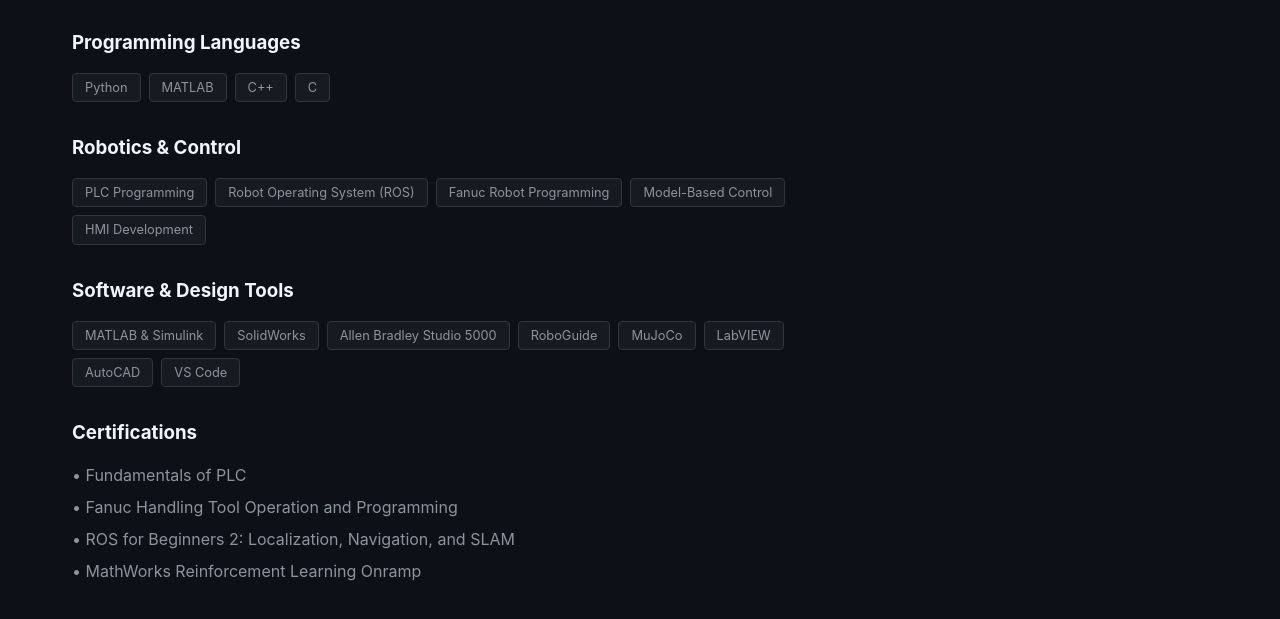
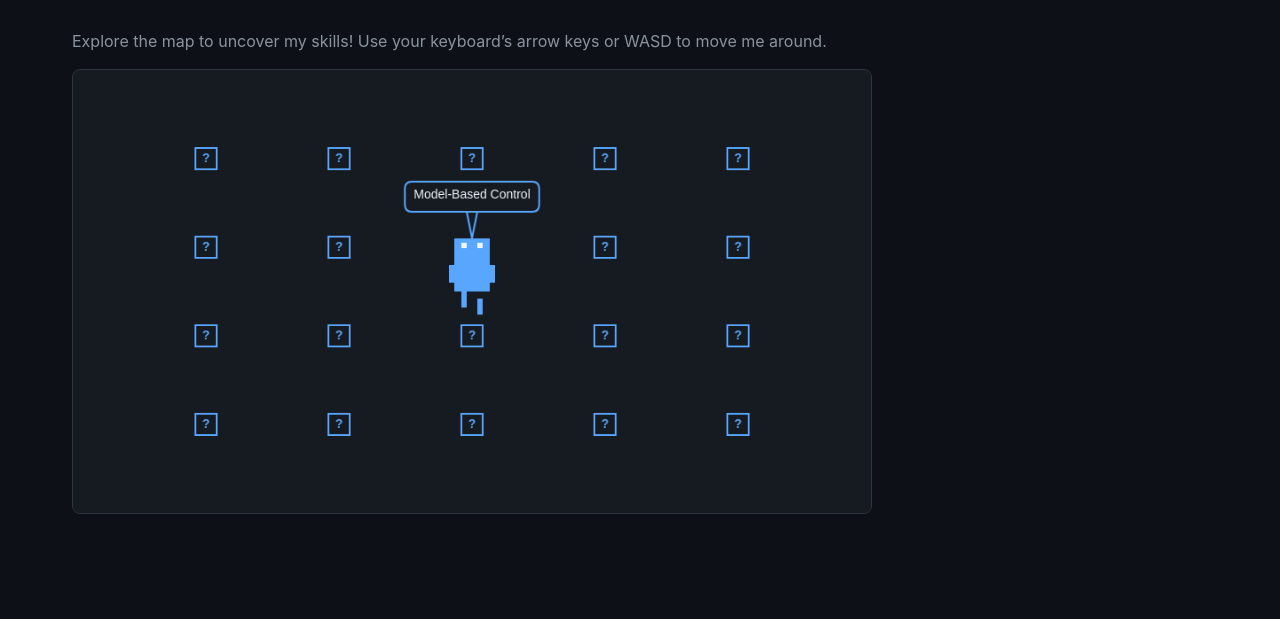
Before and after one commit to scakki/scakki.github.io, a plain HTML site: page index.html in a window 1280 px wide. Both pictures are taken after a click on the link "Skills". Shown: the part 157-776 px from the top of the page. Drawn offline with Linux system fonts and the light colour scheme.

Commit message:
New skill page testing

```diff
--- a/index.html
+++ b/index.html
@@ -312,51 +312,14 @@
         <div class="page" id="skills">
             <div class="page-content">
                 <h1>Technical Skills</h1>
-
-                <div style="margin-bottom: 2rem;">
-                    <h3 style="color: var(--text-primary); margin-bottom: 1rem;">Programming Languages</h3>
-                    <div class="tech-tags">
-                        <span class="tech-tag">Python</span>
-                        <span class="tech-tag">MATLAB</span>
-                        <span class="tech-tag">C++</span>
-                        <span class="tech-tag">C</span>
-                    </div>
-                </div>
-
-                <div style="margin-bottom: 2rem;">
-                    <h3 style="color: var(--text-primary); margin-bottom: 1rem;">Robotics & Control</h3>
-                    <div class="tech-tags">
-                        <span class="tech-tag">PLC Programming</span>
-                        <span class="tech-tag">Robot Operating System (ROS)</span>
-                        <span class="tech-tag">Fanuc Robot Programming</span>
-                        <span class="tech-tag">Model-Based Control</span>
-                        <span class="tech-tag">HMI Development</span>
-                    </div>
-                </div>
-
-                <div style="margin-bottom: 2rem;">
-                    <h3 style="color: var(--text-primary); margin-bottom: 1rem;">Software & Design Tools</h3>
-                    <div class="tech-tags">
-                        <span class="tech-tag">MATLAB & Simulink</span>
-                        <span class="tech-tag">SolidWorks</span>
-                        <span class="tech-tag">Allen Bradley Studio 5000</span>
-                        <span class="tech-tag">RoboGuide</span>
-                        <span class="tech-tag">MuJoCo</span>
-                        <span class="tech-tag">LabVIEW</span>
-                        <span class="tech-tag">AutoCAD</span>
-                        <span class="tech-tag">VS Code</span>
-                    </div>
-                </div>
-
-                <div style="margin-bottom: 2rem;">
-                    <h3 style="color: var(--text-primary); margin-bottom: 1rem;">Certifications</h3>
-                    <ul style="list-style: none; color: var(--text-secondary);">
-                        <li style="margin-bottom: 0.5rem;">• Fundamentals of PLC</li>
-                        <li style="margin-bottom: 0.5rem;">• Fanuc Handling Tool Operation and Programming</li>
-                        <li style="margin-bottom: 0.5rem;">• ROS for Beginners 2: Localization, Navigation, and SLAM</li>
-                        <li style="margin-bottom: 0.5rem;">• MathWorks Reinforcement Learning Onramp</li>
-                    </ul>
-                </div>
+                <!-- Introduction text for the interactive skills game -->
+                <p class="subtitle" style="margin-bottom: 1rem; color: var(--text-secondary);">
+                    Explore the map to uncover my skills! Use your keyboard’s arrow keys or WASD to move me around.
+                </p>
+                <!-- Canvas for the interactive skills game -->
+                <canvas id="skillsGameCanvas" width="900" height="500"
+                        style="border: 1px solid var(--border-color); width: 100%; max-width: 100%; background: var(--bg-secondary); border-radius: 8px;">
+                </canvas>
             </div>
         </div>
     </main>
@@ -398,6 +361,19 @@
                     console.error('Page not found:', pageId);
                 }
 
+                // When navigating, start or stop the skills game depending on the active page.
+                if (pageId === 'skills') {
+                    // Start the interactive skills game on the skills page
+                    if (typeof skillsGameStart === 'function') {
+                        skillsGameStart();
+                    }
+                } else {
+                    // Stop the game when navigating away from the skills page
+                    if (typeof skillsGameStop === 'function') {
+                        skillsGameStop();
+                    }
+                }
+
                 // Update navigation links
                 const navLinks = document.querySelectorAll('.nav-link');
                 navLinks.forEach(link => {
@@ -426,5 +402,7 @@
             console.log('Navigation system initialized');
         });
     </script>
+    <!-- External script implementing the interactive skills game -->
+    <script src="js/skillsGame.js"></script>
 </body>
 </html>
--- /dev/null
+++ b/js/skillsGame.js
@@ -0,0 +1,338 @@
+/* Interactive Skills Game
+ *
+ * This module implements a simple 2D exploration game to replace the
+ * static skills list. A cute robot avatar can be moved around with the
+ * arrow keys or WASD. Hidden skill boxes are distributed across the
+ * canvas; when the robot bumps into one, the skill name is revealed
+ * in a manga‑style speech bubble and the box disappears. The game
+ * respects the site's current theme by reading CSS custom properties
+ * for colours on every draw call.
+ */
+
+(function() {
+  let canvas, ctx;
+  let robot;
+  let skills = [];
+  let keys = {};
+  let bubble = null;
+  let animationFrameId;
+  let running = false;
+
+  /** Read CSS variables from the page to keep the game in sync with the theme. */
+  function getRootStyles() {
+    const root = getComputedStyle(document.body);
+    return {
+      bg: root.getPropertyValue('--bg-secondary').trim() || '#161b22',
+      primary: root.getPropertyValue('--text-primary').trim() || '#f0f6fc',
+      secondary: root.getPropertyValue('--text-secondary').trim() || '#8b949e',
+      accent: root.getPropertyValue('--accent-color').trim() || '#58a6ff'
+    };
+  }
+
+  /** Initialise the game state and distribute skill boxes. */
+  function initGame() {
+    canvas = document.getElementById('skillsGameCanvas');
+    if (!canvas) return;
+    ctx = canvas.getContext('2d');
+
+    // Place the robot roughly in the middle of the playing area.
+    robot = {
+      x: canvas.width / 2 - 20,
+      y: canvas.height / 2 - 60,
+      w: 40,
+      h: 60,
+      speed: 2,
+      legPhase: 0,
+      walkCounter: 0
+    };
+
+    // Define all of the skills that can be discovered.
+    const skillNames = [
+      'Python', 'MATLAB', 'C++', 'C', 'PLC Programming', 'ROS',
+      'Fanuc Programming', 'Model-Based Control',
+      'MATLAB & Simulink', 'SolidWorks', 'Allen Bradley Studio 5000',
+      'RoboGuide', 'MuJoCo', 'LabVIEW', 'AutoCAD', 'VS Code',
+      'Fundamentals of PLC', 'Fanuc Handling Tool Programming',
+      'ROS: Localization, Navigation & SLAM', 'Reinforcement Learning Onramp'
+    ];
+
+    // Distribute skill boxes on a grid. Five columns are used to create
+    // even spacing; additional rows are added automatically as needed.
+    const cols = 5;
+    const rows = Math.ceil(skillNames.length / cols);
+    skills = [];
+    for (let i = 0; i < skillNames.length; i++) {
+      const col = i % cols;
+      const row = Math.floor(i / cols);
+      const x = (col + 1) * (canvas.width / (cols + 1));
+      const y = (row + 1) * (canvas.height / (rows + 1));
+      skills.push({
+        name: skillNames[i],
+        x: x,
+        y: y,
+        size: 24,
+        found: false
+      });
+    }
+
+    // Show an introductory message at the beginning of the game.
+    bubble = { text: 'Hi! Welcome to my skills world!', timer: 240 };
+    keys = {};
+  }
+
+  /** Draw the robot avatar. A simple manga‑like robot built from rectangles. */
+  function drawRobot() {
+    const { accent, primary } = getRootStyles();
+    ctx.save();
+    ctx.translate(robot.x, robot.y);
+    // Draw head and body using the accent colour.
+    ctx.fillStyle = accent;
+    // Head
+    ctx.fillRect(0, 0, robot.w, 20);
+    // Body
+    ctx.fillRect(0, 20, robot.w, robot.h - 20);
+    // Eyes
+    ctx.fillStyle = primary;
+    ctx.fillRect(8, 5, 6, 6);
+    ctx.fillRect(robot.w - 14, 5, 6, 6);
+    // Antenna
+    ctx.strokeStyle = primary;
+    ctx.lineWidth = 2;
+    ctx.beginPath();
+    ctx.moveTo(robot.w / 2, 0);
+    ctx.lineTo(robot.w / 2, -6);
+    ctx.stroke();
+    ctx.beginPath();
+    ctx.arc(robot.w / 2, -8, 2, 0, 2 * Math.PI);
+    ctx.fill();
+    // Arms
+    ctx.fillStyle = accent;
+    ctx.fillRect(-6, 30, 6, 20);
+    ctx.fillRect(robot.w, 30, 6, 20);
+    // Legs alternate position when walking.
+    if (robot.legPhase === 0) {
+      ctx.fillRect(8, robot.h + 0, 6, 18);
+      ctx.fillRect(robot.w - 14, robot.h + 8, 6, 18);
+    } else {
+      ctx.fillRect(8, robot.h + 8, 6, 18);
+      ctx.fillRect(robot.w - 14, robot.h + 0, 6, 18);
+    }
+    ctx.restore();
+  }
+
+  /** Draw the undiscovered skill boxes on the canvas. */
+  function drawSkills() {
+    const { accent, bg } = getRootStyles();
+    skills.forEach(item => {
+      if (item.found) return;
+      ctx.fillStyle = bg;
+      ctx.strokeStyle = accent;
+      ctx.lineWidth = 2;
+      ctx.beginPath();
+      ctx.rect(
+        item.x - item.size / 2,
+        item.y - item.size / 2,
+        item.size,
+        item.size
+      );
+      ctx.fill();
+      ctx.stroke();
+      // Question mark to hint at hidden information.
+      ctx.fillStyle = accent;
+      ctx.font = 'bold 14px sans-serif';
+      ctx.textAlign = 'center';
+      ctx.textBaseline = 'middle';
+      ctx.fillText('?', item.x, item.y);
+    });
+  }
+
+  /** Draw a speech/thought bubble above the robot if one is active. */
+  function drawBubble() {
+    if (!bubble || bubble.timer <= 0) return;
+    const { bg, primary, accent } = getRootStyles();
+    ctx.font = '14px sans-serif';
+    // Break the text into lines in case it contains newline characters.
+    const lines = bubble.text.split('\n');
+    let maxWidth = 0;
+    lines.forEach(line => {
+      const width = ctx.measureText(line).width;
+      if (width > maxWidth) maxWidth = width;
+    });
+    const paddingX = 10;
+    const paddingY = 8;
+    const bubbleWidth = maxWidth + 2 * paddingX;
+    const bubbleHeight = lines.length * 18 + 2 * paddingY;
+    let bx = robot.x + robot.w / 2 - bubbleWidth / 2;
+    let by = robot.y - bubbleHeight - 30;
+    // Keep the bubble within the bounds of the canvas.
+    if (bx < 10) bx = 10;
+    if (bx + bubbleWidth > canvas.width - 10) {
+      bx = canvas.width - bubbleWidth - 10;
+    }
+    if (by < 10) by = 10;
+    // Rounded rectangle background
+    const radius = 8;
+    ctx.fillStyle = bg;
+    ctx.strokeStyle = accent;
+    ctx.lineWidth = 2;
+    ctx.beginPath();
+    ctx.moveTo(bx + radius, by);
+    ctx.lineTo(bx + bubbleWidth - radius, by);
+    ctx.quadraticCurveTo(
+      bx + bubbleWidth,
+      by,
+      bx + bubbleWidth,
+      by + radius
+    );
+    ctx.lineTo(bx + bubbleWidth, by + bubbleHeight - radius);
+    ctx.quadraticCurveTo(
+      bx + bubbleWidth,
+      by + bubbleHeight,
+      bx + bubbleWidth - radius,
+      by + bubbleHeight
+    );
+    ctx.lineTo(bx + radius, by + bubbleHeight);
+    ctx.quadraticCurveTo(
+      bx,
+      by + bubbleHeight,
+      bx,
+      by + bubbleHeight - radius
+    );
+    ctx.lineTo(bx, by + radius);
+    ctx.quadraticCurveTo(bx, by, bx + radius, by);
+    ctx.closePath();
+    ctx.fill();
+    ctx.stroke();
+    // Tail pointing at the robot
+    const tailX = robot.x + robot.w / 2;
+    const tailY = robot.y;
+    ctx.beginPath();
+    ctx.moveTo(tailX, tailY);
+    ctx.lineTo(tailX - 6, by + bubbleHeight);
+    ctx.lineTo(tailX + 6, by + bubbleHeight);
+    ctx.closePath();
+    ctx.fillStyle = bg;
+    ctx.fill();
+    ctx.strokeStyle = accent;
+    ctx.stroke();
+    // Draw text
+    ctx.fillStyle = primary;
+    ctx.textAlign = 'left';
+    ctx.textBaseline = 'top';
+    let tx = bx + paddingX;
+    let ty = by + paddingY;
+    lines.forEach(line => {
+      ctx.fillText(line, tx, ty);
+      ty += 18;
+    });
+  }
+
+  /** Clear the entire canvas using the background colour. */
+  function clearCanvas() {
+    const { bg } = getRootStyles();
+    ctx.fillStyle = bg;
+    ctx.fillRect(0, 0, canvas.width, canvas.height);
+  }
+
+  /** Update the game state: move the robot, animate its legs and handle collisions. */
+  function update() {
+    // Move the robot based on currently pressed keys.
+    let moved = false;
+    if (keys['ArrowUp'] || keys['w'] || keys['W']) {
+      if (robot.y > 0) robot.y -= robot.speed;
+      moved = true;
+    }
+    if (keys['ArrowDown'] || keys['s'] || keys['S']) {
+      if (robot.y + robot.h + 25 < canvas.height) robot.y += robot.speed;
+      moved = true;
+    }
+    if (keys['ArrowLeft'] || keys['a'] || keys['A']) {
+      if (robot.x > 0) robot.x -= robot.speed;
+      moved = true;
+    }
+    if (keys['ArrowRight'] || keys['d'] || keys['D']) {
+      if (robot.x + robot.w < canvas.width) robot.x += robot.speed;
+      moved = true;
+    }
+    // If moved, animate the walking gait and remove the welcome bubble.
+    if (moved) {
+      robot.walkCounter++;
+      if (robot.walkCounter > 15) {
+        robot.walkCounter = 0;
+        robot.legPhase = 1 - robot.legPhase;
+      }
+      if (bubble && bubble.text.startsWith('Hi!')) {
+        bubble.timer = 0;
+      }
+    }
+    // Check for collisions with skill boxes.
+    skills.forEach(item => {
+      if (item.found) return;
+      const dx = Math.abs((robot.x + robot.w / 2) - item.x);
+      const dy = Math.abs((robot.y + robot.h / 2) - item.y);
+      if (dx < robot.w / 2 + item.size / 2 && dy < robot.h / 2 + item.size / 2) {
+        item.found = true;
+        bubble = { text: item.name, timer: 200 };
+      }
+    });
+    // Decrease bubble timer and clear when expired.
+    if (bubble) {
+      bubble.timer--;
+      if (bubble.timer <= 0) {
+        bubble = null;
+      }
+    }
+  }
+
+  /** Render the current game state. */
+  function draw() {
+    clearCanvas();
+    drawSkills();
+    drawRobot();
+    drawBubble();
+  }
+
+  /** Main loop executed via requestAnimationFrame. */
+  function loop() {
+    update();
+    draw();
+    animationFrameId = requestAnimationFrame(loop);
+  }
+
+  /** Begin running the game. Attaches event listeners and starts the loop. */
+  function start() {
+    // Only start the game if it is not already running and the canvas exists.
+    if (running) return;
+    canvas = document.getElementById('skillsGameCanvas');
+    if (!canvas) return;
+    initGame();
+    running = true;
+    window.addEventListener('keydown', handleKeyDown);
+    window.addEventListener('keyup', handleKeyUp);
+    loop();
+  }
+
+  /** Stop the game. Removes event listeners and cancels the animation frame. */
+  function stop() {
+    if (!running) return;
+    running = false;
+    window.removeEventListener('keydown', handleKeyDown);
+    window.removeEventListener('keyup', handleKeyUp);
+    cancelAnimationFrame(animationFrameId);
+  }
+
+  /** Record key presses for smooth continuous movement. */
+  function handleKeyDown(e) {
+    keys[e.key] = true;
+  }
+
+  /** Record key releases. */
+  function handleKeyUp(e) {
+    keys[e.key] = false;
+  }
+
+  // Expose the start/stop functions globally so they can be called from the page
+  // navigation system in index.html.
+  window.skillsGameStart = start;
+  window.skillsGameStop = stop;
+})();
```
